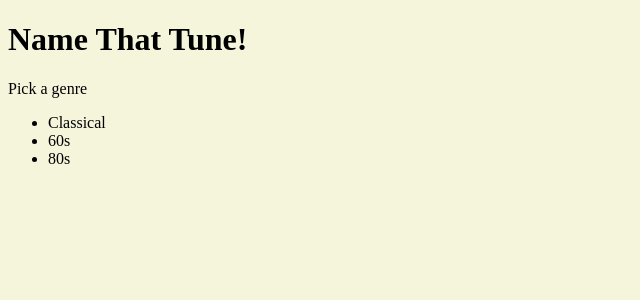
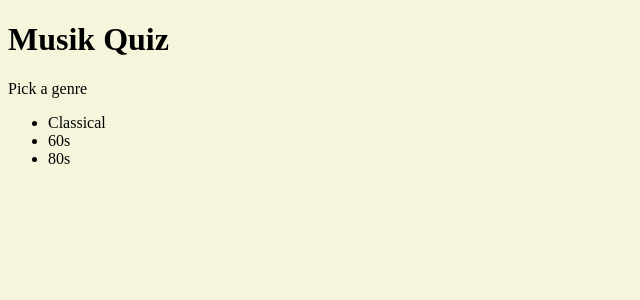
Before and after one commit to MusikQuiz/web-app, a React app: page / in a window 1280 px wide. Shown: the top 300 px of the page, without its empty margins (0-640 px from the left). Built offline with nearby package versions, Linux system fonts and the light colour scheme.

Commit message:
Update copy

```diff
--- a/src/Quiz/Quiz.jsx
+++ b/src/Quiz/Quiz.jsx
@@ -35,7 +35,7 @@ class Quiz extends React.Component {
 
     return (
       <div>
-        <h1>Scegli la risposta giusta</h1>
+        <h1>Choose the correct title</h1>
 
         <p>{this.state.totalPoints}</p>
 
--- a/src/index.jsx
+++ b/src/index.jsx
@@ -23,7 +23,7 @@ class App extends React.Component {
   render() {
     return (
       <div>
-        <h1>Name That Tune!</h1>
+        <h1>Musik Quiz</h1>
 
         {this.renderGenreList()}
 
```
